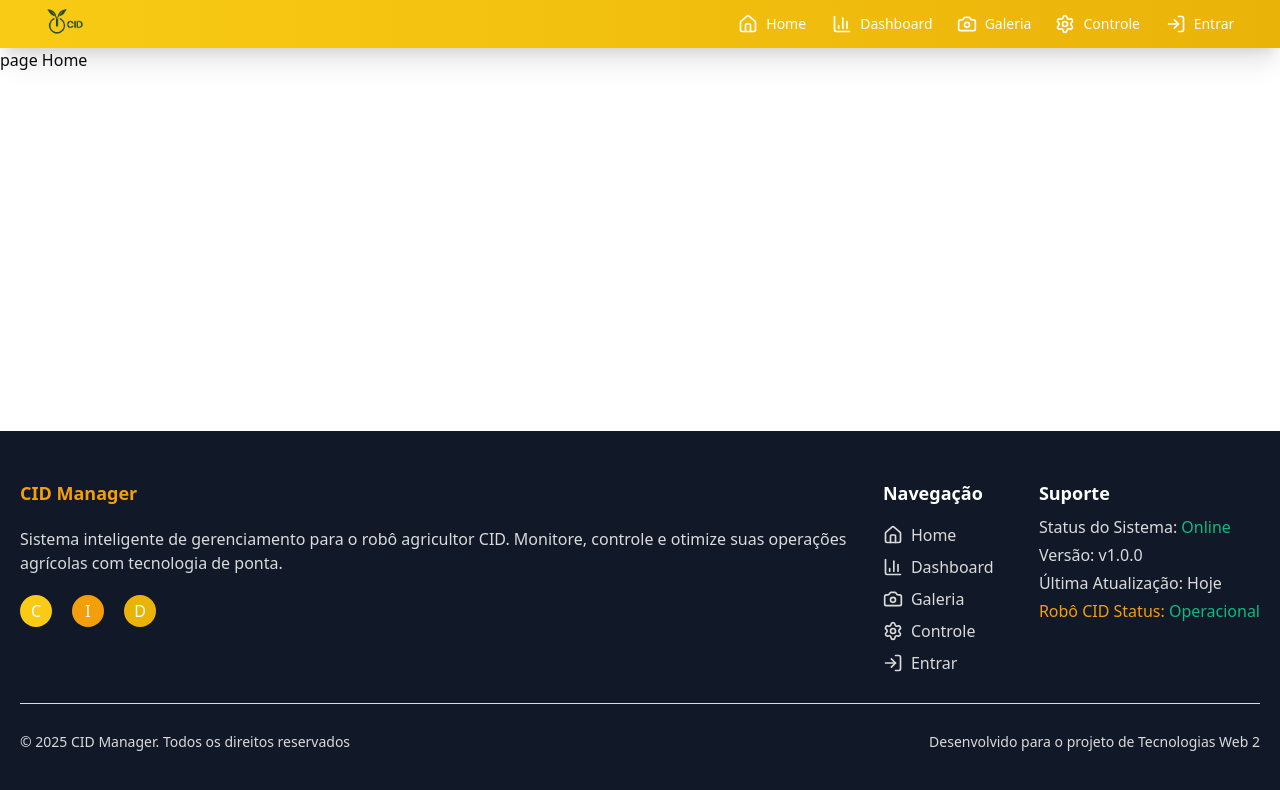
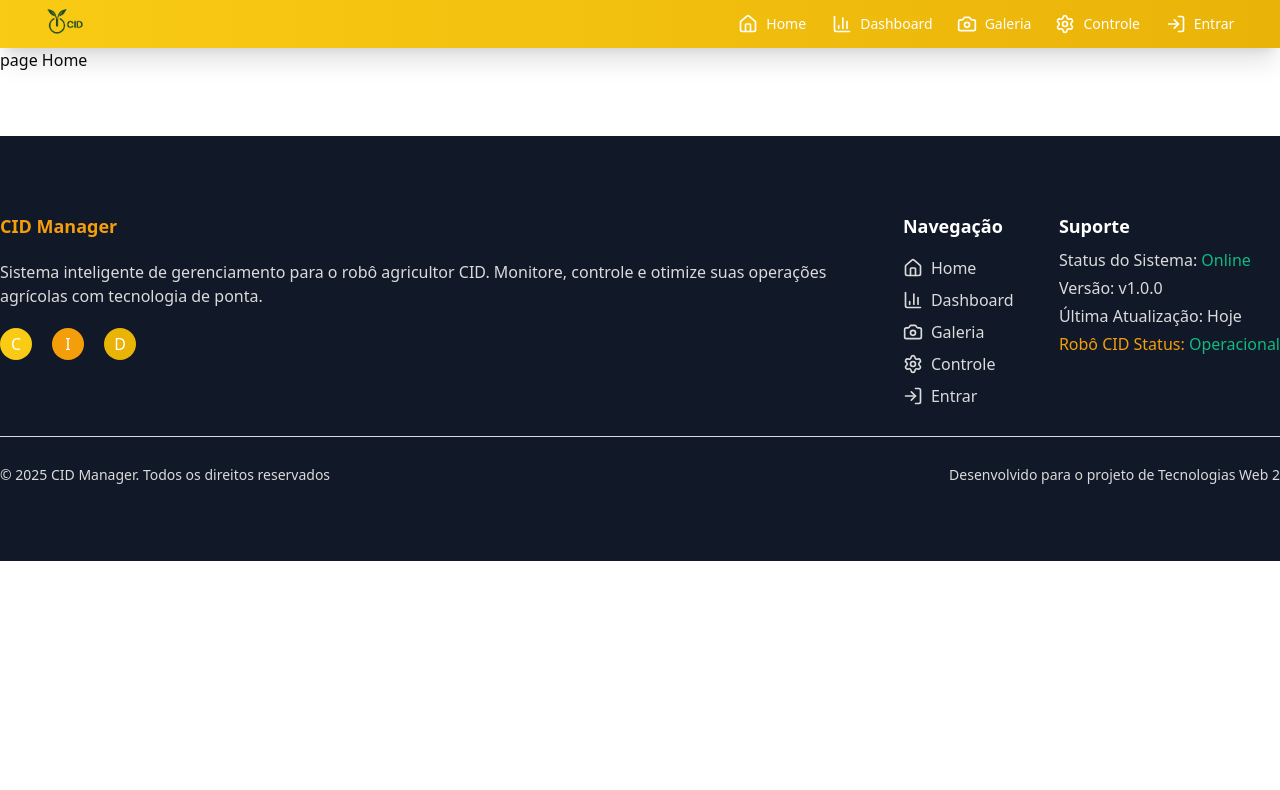
Before and after one commit to arturj9/cid-front, a Next.js app: page /home in a window 1280 px wide. Shown: the top 790 px of the page. Built offline with nearby package versions, Linux system fonts and the light colour scheme.

Commit message:
fix: ajuste do footer para que se mantenha no final da pagina

```diff
--- a/src/components/footer.tsx
+++ b/src/components/footer.tsx
@@ -3,7 +3,7 @@ import Link from "next/link";
 
 export function Footer() {
   return (
-    <footer className="bg-preto text-cinza p-5 w-screen absolute bottom-0">
+    <footer className="bg-preto text-cinza py-12 mt-16 ">
       <section className="flex flex-col md:flex-row md:justify-between gap-7 my-7 ">
         <div className="flex flex-col gap-5 md:flex-1/3">
           <h3 className="text-amarelo-sec font-bold text-lg">CID Manager</h3>
```
